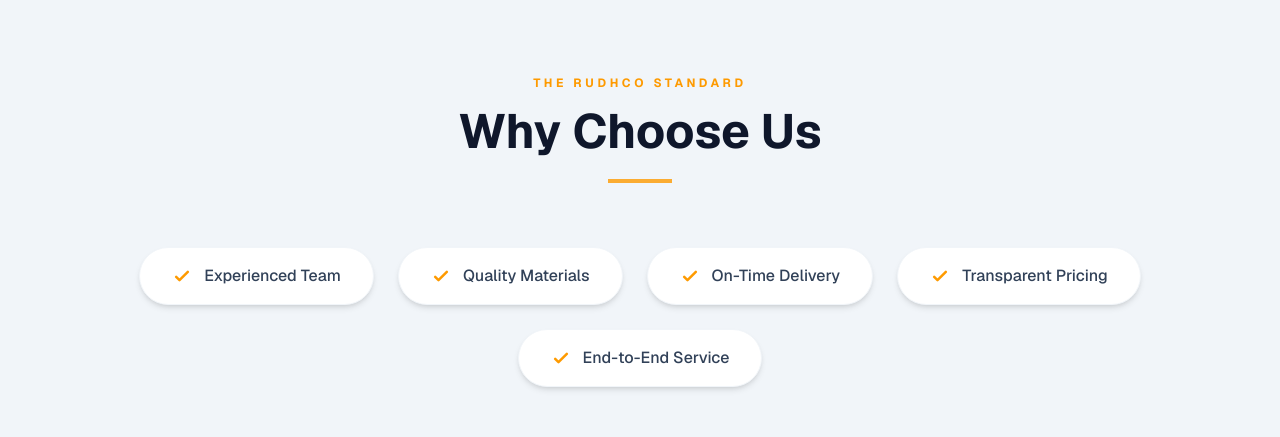
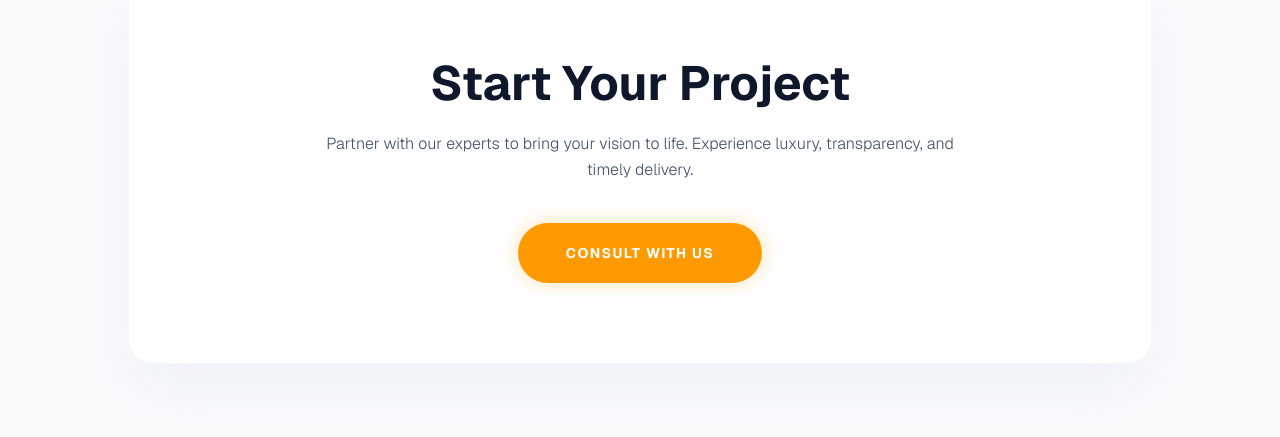
Before and after one commit to Rudhranksh27/rudhco.com, a Next.js app: page /packages/residential in a window 1280 px wide. Shown: the part 1647-2084 px from the top of the page. Built offline with nearby package versions, Linux system fonts and the light colour scheme.

Commit message:
modified dated: 06/07/2026 @19:35 Hours

```diff
--- a/app/packages/residential/page.tsx
+++ b/app/packages/residential/page.tsx
@@ -236,25 +236,6 @@
                     </div>
                 </section>
 
-                {/* --- WHY CHOOSE US SECTION --- */}
-                <section className="w-full bg-slate-100 border-y border-slate-200 py-24 mt-24 relative overflow-hidden">
-                    <div className="max-w-7xl mx-auto px-6 relative z-10">
-                        <AnimateOnScroll direction="up" className="text-center mb-16">
-                            <h2 className="text-amber-500 tracking-[0.3em] text-xs font-bold uppercase mb-4">The Rudhco Standard</h2>
-                            <h3 className="text-4xl md:text-5xl font-bold text-slate-900 mb-6">Why Choose Us</h3>
-                            <div className="w-16 h-1 bg-amber-500 mx-auto opacity-80"></div>
-                        </AnimateOnScroll>
-                        <div className="flex flex-wrap justify-center gap-6">
-                            {["Experienced Team", "Quality Materials", "On-Time Delivery", "Transparent Pricing", "End-to-End Service"].map((item, idx) => (
-                                <AnimateOnScroll key={idx} direction="up" delay={idx * 100} className="flex items-center gap-3 bg-white shadow-md border border-slate-100 px-8 py-4 rounded-full">
-                                    <svg className="w-5 h-5 text-amber-500" fill="none" stroke="currentColor" viewBox="0 0 24 24"><path strokeLinecap="round" strokeLinejoin="round" strokeWidth={3} d="M5 13l4 4L19 7" /></svg>
-                                    <span className="font-medium text-slate-700">{item}</span>
-                                </AnimateOnScroll>
-                            ))}
-                        </div>
-                    </div>
-                </section>
-
                 {/* --- MEGA CTA SECTION --- */}
                 <section className="w-full pt-24 px-6">
                     <AnimateOnScroll direction="none" className="max-w-5xl mx-auto text-center bg-white shadow-2xl shadow-slate-200/50 border border-slate-100 p-12 md:p-20 rounded-3xl relative overflow-hidden">
```
Also changed, not shown: 1 other file (tests, documents, lock files or other folders).
